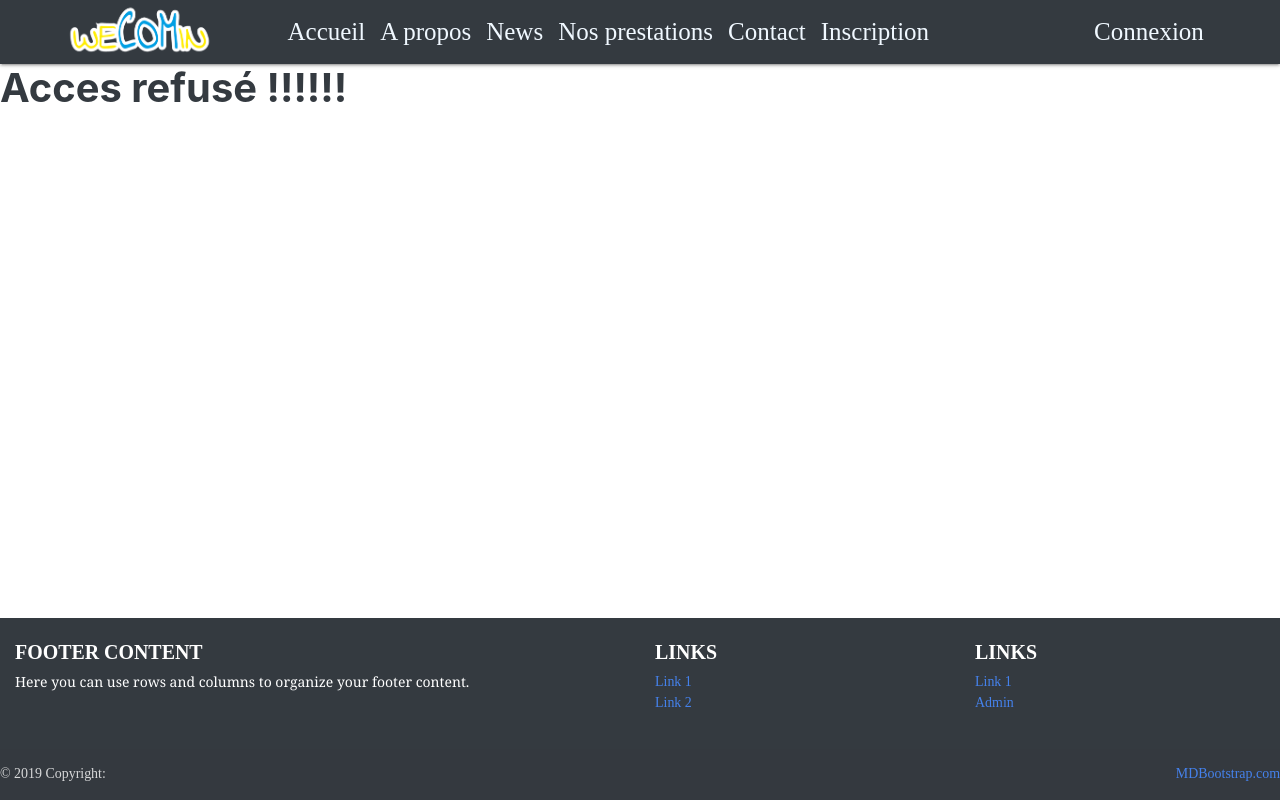
After one commit to cedric42122/Wecomin, a Symfony app: template templates/errorAccess/index.html.twig in a window 1280 px wide. The commit adds this page. Run offline with Twig, Linux system fonts and the light colour scheme; the template is opened without the code that fills it, so the values that code supplies are empty; some libraries are stand-ins or nearby versions.

Commit message:
Définition d'une route erreur pour les noms USER...

```diff
--- a/src/Controller/SecurityController.php
+++ b/src/Controller/SecurityController.php
@@ -8,6 +8,7 @@ use Doctrine\Common\Persistence\ObjectManager;
 use Symfony\Bundle\FrameworkBundle\Controller\AbstractController;
 use Symfony\Component\HttpFoundation\Request;
 use Symfony\Component\Routing\Annotation\Route;
+use Symfony\Component\Security\Core\Authorization\AuthorizationCheckerInterface;
 use Symfony\Component\Security\Core\Encoder\UserPasswordEncoderInterface;
 use Symfony\Component\Security\Http\Authentication\AuthenticationUtils;
 
@@ -84,10 +85,13 @@ public function ajoutRole()
     /**
      * @Route("/admin", name="admin")
      */
-    public function admin()
+    public function admin(AuthorizationCheckerInterface $authChecker)
     {
+        if ($authChecker->isGranted('ROLE_USER') and !$authChecker->isGranted('ROLE_USER')) {
             return $this->render('admin/index.html.twig', [
                 'controller_name' => 'SecurityController',
             ]);
         }
+        return $this->redirectToRoute('errorAccess');
     }
+}
--- a/src/Form/RegistrationType.php
+++ b/src/Form/RegistrationType.php
@@ -18,7 +18,8 @@ class RegistrationType extends AbstractType
             ->add('username')
             ->add('email', EmailType::class)
             ->add('password', PasswordType::class)
-            ->add('confirm_password', PasswordType::class);
+            ->add('confirm_password', PasswordType::class)
+            ->add('roles');
 
     }
 
--- a/templates/base.html.twig
+++ b/templates/base.html.twig
@@ -42,11 +42,10 @@
                         <li class="nav-item">
                             <a class="nav-link" href="{{ path('contact') }}">Contact</a>
                         </li>
+                        {% if not app.user %}
                         <li class="nav-item">
                             <a class="nav-link" href="{{ path('security_registration') }}">Inscription</a>
                         </li>
-
-                        {% if not app.user %}
                             <li class="nav-item">
                                 <a class="nav-link connection" href="{{ path('security_login') }}">Connexion</a>
                             </li>
--- /dev/null
+++ b/templates/errorAccess/index.html.twig
@@ -0,0 +1,9 @@
+{% extends "base.html.twig" %}
+
+{% block title %}Erreur d'acces{% endblock %}
+
+{% block body %}
+
+<h1>Acces refusé !!!!!!</h1>
+
+{% endblock %}
--- a/templates/security/registration.html.twig
+++ b/templates/security/registration.html.twig
@@ -8,6 +8,7 @@
     {{ form_row(registrationForm.email, {'label': 'Adresse email', 'attr':{'placeholder': 'Adresse email...'}}) }}
     {{ form_row(registrationForm.password, {'label': 'Mot de passe', 'attr':{'placeholder': 'Mot de passe...'}}) }}
     {{ form_row(registrationForm.confirm_password, {'label': 'Confirmation du mot de passe', 'attr':{'placeholder': 'Répétez votre mot de passe...'}}) }}
+    {{ form_row(registrationForm.roles, {'label': 'admin', 'attr':{'placeholder': 'Admin ?'}}) }}
 
     <button type="submit" class="btn btn-success">Inscription</button>
     {{ form_end(registrationForm) }}
```
Also changed, not shown: src/Controller/NavigationController.php (+10 -0 lines), Documents Certification/Coggle/Les roles.png (added), 2 other files. Lines whose indentation alone changed are shown as unchanged.
